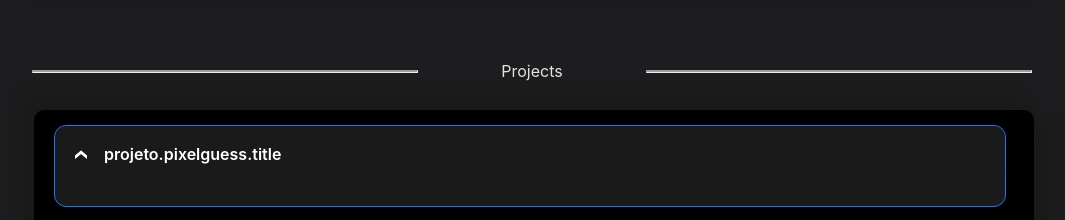
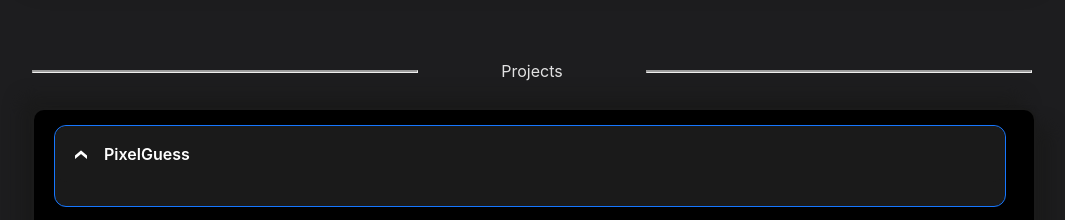
Before and after one commit to vlopess/PersonalSite, a React (Vite) app: page / in a window 1280 px wide. Shown: the part 1860-2080 px from the top of the page, without its empty margins (108-1173 px from the left). Built offline with nearby package versions, Linux system fonts and the light colour scheme.

Commit message:
Update pt-br.js

```diff
--- a/src/i18n/locales/pt-br.js
+++ b/src/i18n/locales/pt-br.js
@@ -39,6 +39,10 @@ export default {
             }
         },
         projeto : {
+            pixelguess : {
+                title : 'PixelGuess',
+                text : 'PixelGuess é um jogo de adivinhação visual em que o jogador tenta identificar uma imagem enquanto ela gradualmente deixa de ser pixelizada.'
+            },
             kristnotes : {
                 title : 'KristNotes',
                 text : 'Um app open-source focada em anotações compartilhadas, criada para facilitar a colaboração e o fluxo de ideias entre estudantes ou qualquer pessoa que quer criar e organizar conhecimento de forma conjunta.'
```
